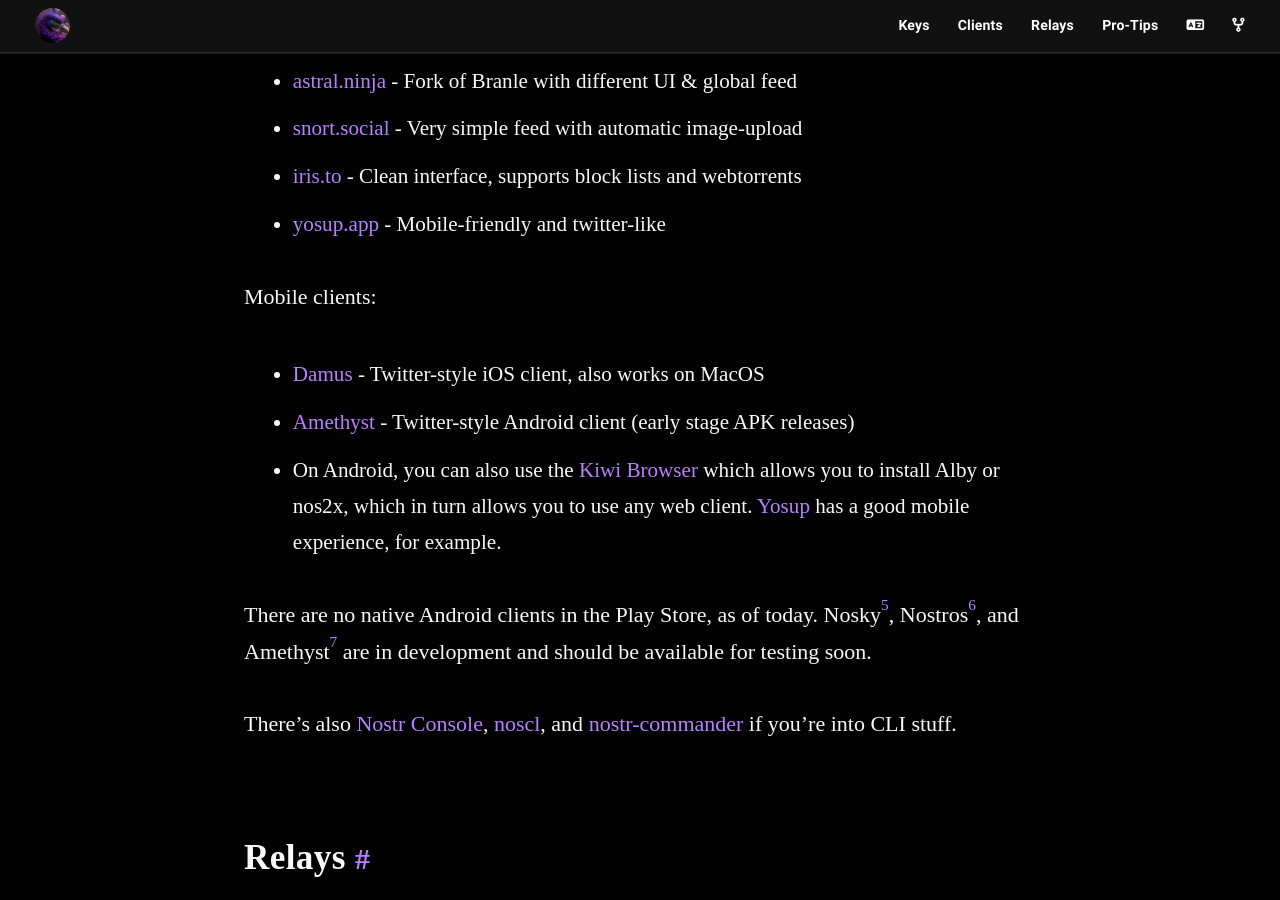
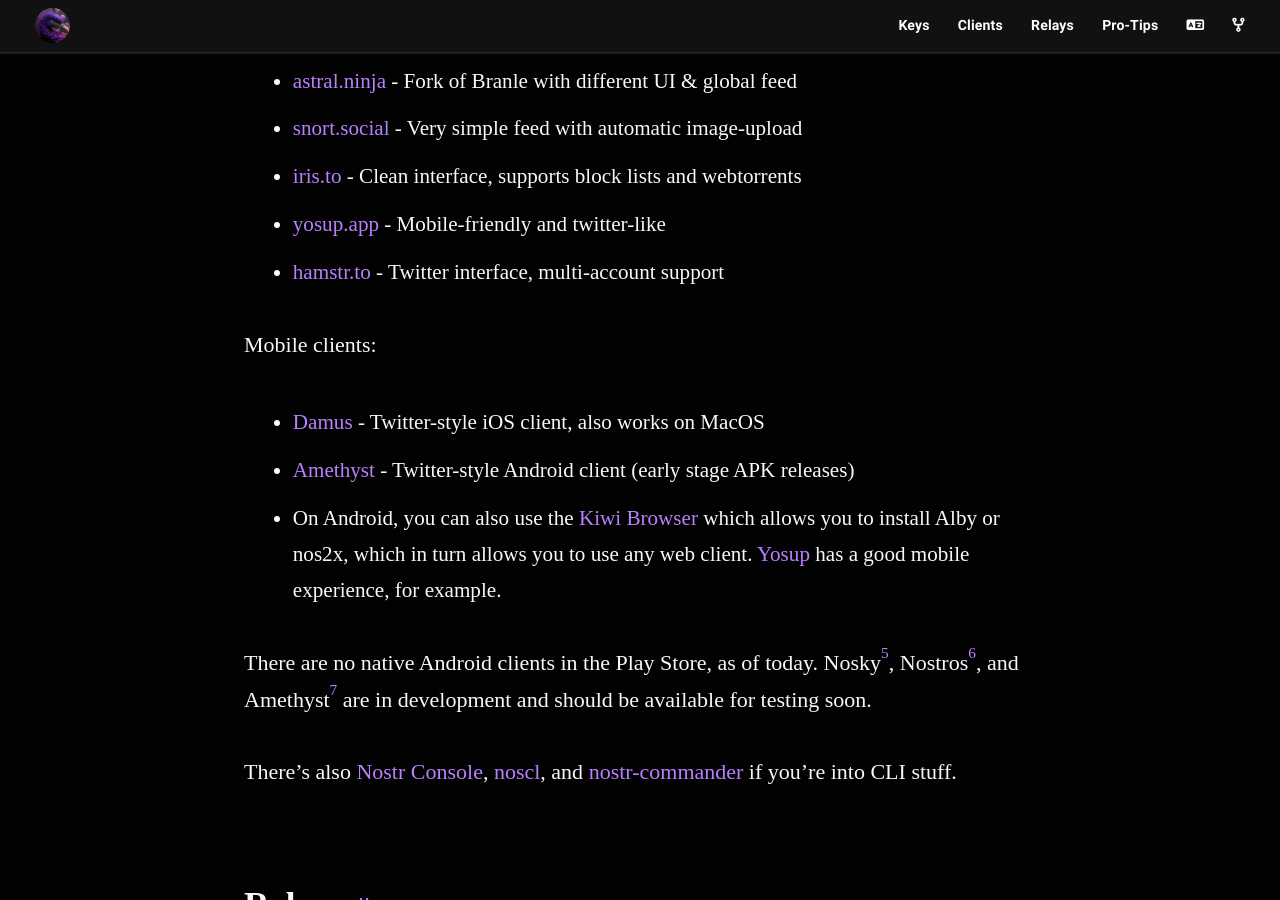
Before and after one commit to nostr-resources/nostr-resources.github.io, a Jekyll site: the page built from index.md, in a window 1280 px wide and 900 px high, scrolled down 3026 px. Built offline with Jekyll 4.4.1, drawn with Linux system fonts in a browser that asks for light colours; some web fonts are replaced.

Commit message:
Add hamstr.to

```diff
--- a/index.md
+++ b/index.md
@@ -81,6 +81,7 @@ Here are some I like:
 - [snort.social](https://snort.social/) - Very simple feed with automatic image-upload
 - [iris.to](https://iris.to/) - Clean interface, supports block lists and webtorrents
 - [yosup.app](https://yosup.app/) - Mobile-friendly and twitter-like
+- [hamstr.to](https://hamstr.to/) - Twitter interface, multi-account support
 
 Mobile clients:
 - [Damus](https://testflight.apple.com/join/CLwjLxWl) - Twitter-style iOS client, also works on MacOS
```
